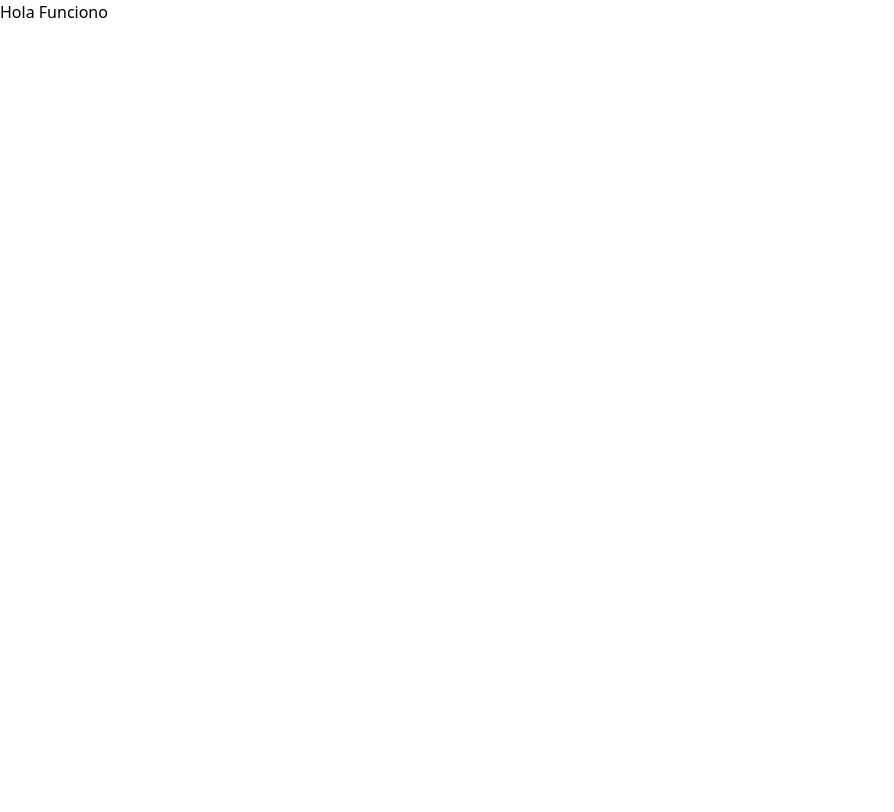
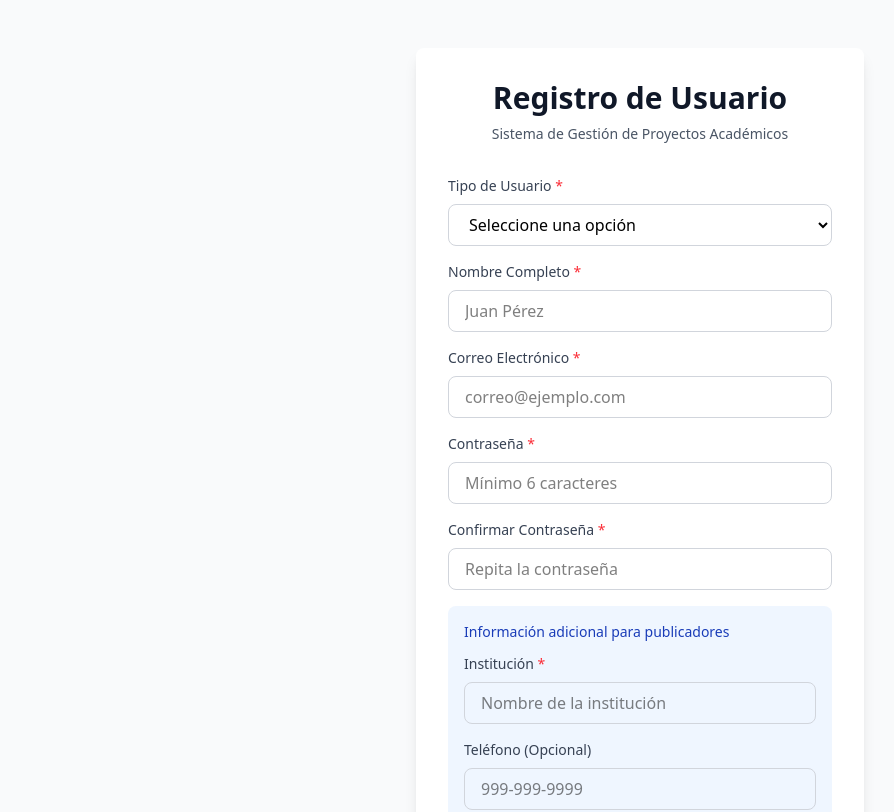
Before and after one commit to zeusCach/Sistema_Gestor_De_Proyectos_Academicos, a React (Vite) app: page / in a window 1280 px wide. Shown: the top 812 px of the page, without its empty margins (0-894 px from the left). Built offline with nearby package versions, Linux system fonts and the light colour scheme.

Commit message:
Maquetando Formulario de Registro estilizado con tailwind css

```diff
--- a/src/App.jsx
+++ b/src/App.jsx
@@ -1,11 +1,11 @@
-import { useState } from 'react'
+import {RegisterForm} from './components/RegisterForm.jsx'
 import './styles/App.css'
 
 function App() {
 
   return (
     <>
-      <h2>Hola Funciono</h2>
+      <RegisterForm/>
     </>
   )
 }
--- /dev/null
+++ b/src/components/Button.jsx
@@ -0,0 +1,13 @@
+export const Button = ({ children, variant = "primary" }) => {
+    const baseStyles = "w-full py-3 px-4 rounded-lg font-medium transition-colors duration-200";
+    const variants = {
+        primary: "bg-blue-600 text-white hover:bg-blue-700",
+        secondary: "bg-gray-600 text-white hover:bg-gray-700"
+    };
+
+    return (
+        <button className={`${baseStyles} ${variants[variant]}`}>
+            {children}
+        </button>
+    );
+};
--- /dev/null
+++ b/src/components/InputField.jsx
@@ -0,0 +1,18 @@
+export const InputField = ({ label, type = "text", name, placeholder, required = false }) => {
+    return (
+        <>
+            <div className="mb-4">
+                <label htmlFor={name} className="block text-gray-700 text-sm font-medium mb-2">
+                    {label} {required && <span className="text-red-500">*</span>}
+                </label>
+                <input
+                    id={name}
+                    type={type}
+                    name={name}
+                    placeholder={placeholder}
+                    className="w-full px-4 py-2 border border-gray-300 rounded-lg focus:outline-none focus:ring-2 focus:ring-blue-500 focus:border-transparent"
+                />
+            </div>
+        </>
+    );
+};
--- /dev/null
+++ b/src/components/RegisterForm.jsx
@@ -0,0 +1,92 @@
+//Importacion de nuestros componentes
+import {SelectField} from './SelectField.jsx'
+import {InputField} from './InputField.jsx'
+import {Button} from './Button.jsx'
+
+export const RegisterForm = () => {
+  const roleOptions = [
+    { value: 'publicador', label: 'Publicador de Proyectos' },
+    { value: 'visitante', label: 'Visitante/Visualizador' }
+  ];
+
+  return (
+    <div className="min-h-screen bg-gray-50 flex items-center justify-center py-12 px-4 sm:px-6 lg:px-8">
+      <div className="max-w-md w-full bg-white rounded-lg shadow-lg p-8">
+        <div className="mb-8 text-center">
+          <h2 className="text-3xl font-bold text-gray-900">Registro de Usuario</h2>
+          <p className="mt-2 text-sm text-gray-600">Sistema de Gestión de Proyectos Académicos</p>
+        </div>
+
+        <SelectField
+          label="Tipo de Usuario"
+          name="rol"
+          options={roleOptions}
+          required={true}
+        />
+
+        <InputField
+          label="Nombre Completo"
+          type="text"
+          name="nombre"
+          placeholder="Juan Pérez"
+          required={true}
+        />
+
+        <InputField
+          label="Correo Electrónico"
+          type="email"
+          name="email"
+          placeholder="correo@ejemplo.com"
+          required={true}
+        />
+
+        <InputField
+          label="Contraseña"
+          type="password"
+          name="password"
+          placeholder="Mínimo 6 caracteres"
+          required={true}
+        />
+
+        <InputField
+          label="Confirmar Contraseña"
+          type="password"
+          name="confirmPassword"
+          placeholder="Repita la contraseña"
+          required={true}
+        />
+
+        {/* Campos adicionales para publicador */}
+        <div className="bg-blue-50 p-4 rounded-lg mb-4">
+          <p className="text-sm text-blue-800 font-medium mb-3">Información adicional para publicadores</p>
+
+          <InputField
+            label="Institución"
+            type="text"
+            name="institucion"
+            placeholder="Nombre de la institución"
+            required={true}
+          />
+
+          <InputField
+            label="Teléfono (Opcional)"
+            type="tel"
+            name="telefono"
+            placeholder="999-999-9999"
+          />
+        </div>
+
+        <Button variant="primary">Registrar Usuario</Button>
+
+        <div className="mt-6 text-center">
+          <p className="text-sm text-gray-600">
+            ¿Ya tienes cuenta?{' '}
+            <a href="/login" className="text-blue-600 hover:text-blue-700 font-medium">
+              Inicia sesión aquí
+            </a>
+          </p>
+        </div>
+      </div>
+    </div>
+  );
+};
--- /dev/null
+++ b/src/components/SelectField.jsx
@@ -0,0 +1,21 @@
+export const SelectField = ({ label, name, options, required = false }) => {
+  return (
+    <div className="mb-4">
+      <label htmlFor={name} className="block text-gray-700 text-sm font-medium mb-2">
+        {label} {required && <span className="text-red-500">*</span>}
+      </label>
+      <select
+        id={name}
+        name={name}
+        className="w-full px-4 py-2 border border-gray-300 rounded-lg focus:outline-none focus:ring-2 focus:ring-blue-500 focus:border-transparent bg-white"
+      >
+        <option value="">Seleccione una opción</option>
+        {options.map((option) => (
+          <option key={option.value} value={option.value}>
+            {option.label}
+          </option>
+        ))}
+      </select>
+    </div>
+  );
+};
```
